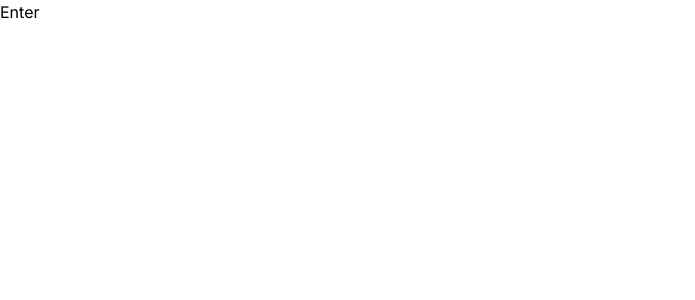
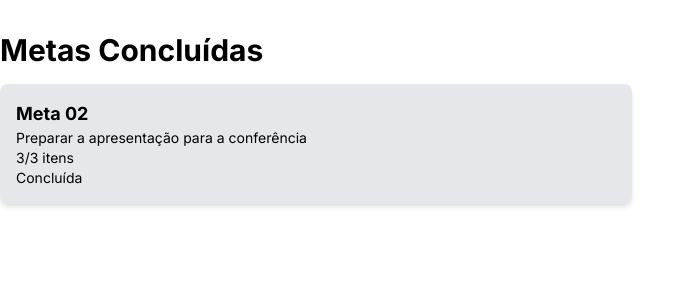
Before and after one commit to yuribodo/goaltracker, a Next.js app: page /goals in a window 1280 px wide. Shown: the top 300 px of the page, without its empty margins (0-695 px from the left). Built offline with nearby package versions, Linux system fonts and the light colour scheme.

Commit message:
Completed goals page

```diff
--- a/src/app/goals/page.tsx
+++ b/src/app/goals/page.tsx
@@ -1,7 +1,71 @@
-export default function Goals() {
-    return (
-        <div>
-            Enter
-        </div>
-    );
+"use client";
+
+import Link from 'next/link';
+import { useEffect, useState } from 'react';
+
+interface Task {
+  id: number;
+  name: string;
+  status: 'done' | 'todo';
 }
+
+interface Goal {
+  id: number;
+  title: string;
+  description: string;
+  itemsCompleted: number;
+  itemsTotal: number;
+  completed: boolean;
+  tasks: Task[];
+}
+
+const GoalsList = () => {
+  const [goalsState, setGoalsState] = useState<Goal[]>([]);
+  const [loading, setLoading] = useState(true);
+
+  useEffect(() => {
+    const fetchGoals = async () => {
+      try {
+        const response = await fetch('/goals.json');
+        const data: Goal[] = await response.json();
+        // Filtrar apenas as metas concluídas
+        const completedGoals = data.filter(goal => goal.completed);
+        setGoalsState(completedGoals);
+      } catch (error) {
+        console.error('Error fetching goals:', error);
+      } finally {
+        setLoading(false);
+      }
+    };
+
+    fetchGoals();
+  }, []);
+
+  if (loading) {
+    return <p className="text-center text-gray-500">Carregando...</p>;
+  }
+
+  return (
+    <div className="container mx-auto py-8">
+      <h1 className="text-3xl font-bold mb-4">Metas Concluídas</h1>
+      <div className="grid grid-cols-2 gap-4">
+        {goalsState.length > 0 ? (
+          goalsState.map(goal => (
+            <Link key={goal.id} href={`/goalsdetail/${goal.id}`}>
+              <div className="p-4 bg-gray-200 rounded-lg shadow-md cursor-pointer">
+                <h2 className="font-bold text-lg">{goal.title}</h2>
+                <p className="text-sm">{goal.description}</p>
+                <p className="text-sm">{goal.itemsCompleted}/{goal.itemsTotal} itens</p>
+                <p className="text-sm">{goal.completed ? 'Concluída' : 'Não Concluída'}</p>
+              </div>
+            </Link>
+          ))
+        ) : (
+          <p className="text-center text-gray-500">Nenhuma meta concluída encontrada.</p>
+        )}
+      </div>
+    </div>
+  );
+};
+
+export default GoalsList;
```
